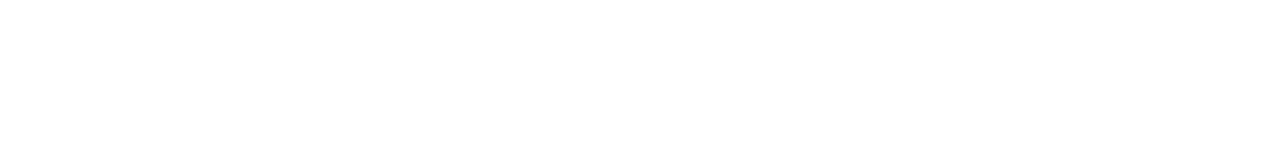
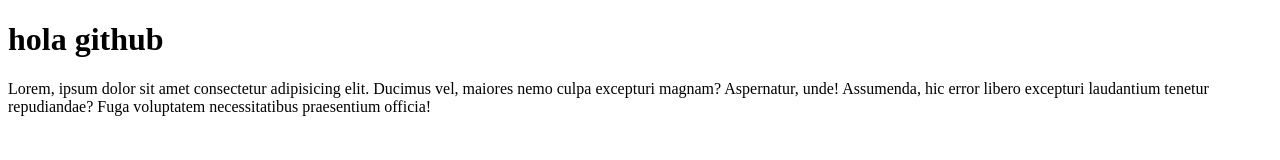
Before and after one commit to DECMAA/practica_git_dm, a plain HTML site: page index.html in a window 1280 px wide. Drawn offline with Linux system fonts and the light colour scheme.

Commit message:
agrego seccion principal

```diff
--- a/index.html
+++ b/index.html
@@ -6,6 +6,19 @@
     <title>Document</title>
 </head>
 <body>
+    <h1>hola github</h1>
+
+    <section>
+        <div>
+            <p>
+                Lorem, ipsum dolor sit amet consectetur adipisicing elit. Ducimus vel,
+                maiores nemo culpa excepturi magnam? Aspernatur, unde! Assumenda, hic error
+                libero excepturi laudantium tenetur repudiandae? Fuga voluptatem necessitatibus
+                praesentium officia!
+            </p>
+        </div>
+    </section>
+
 
 </body>
 </html>
```
